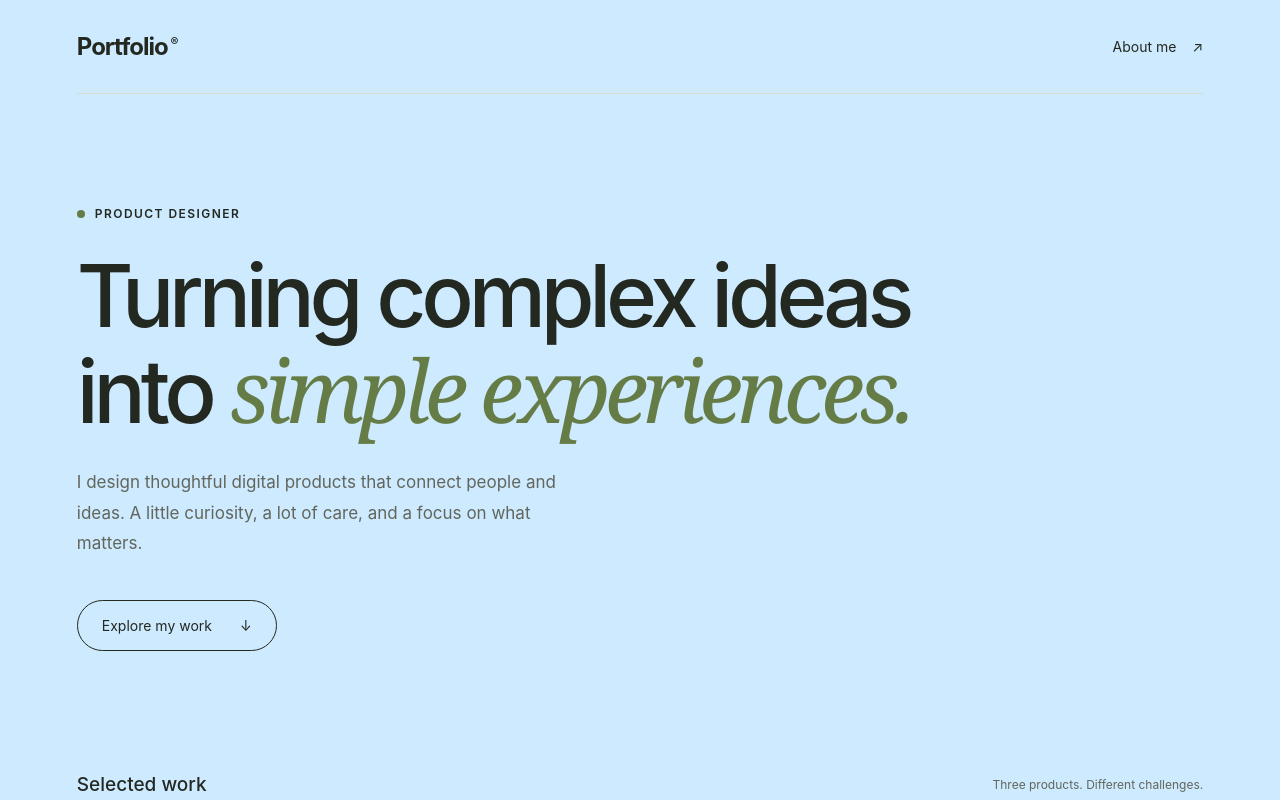
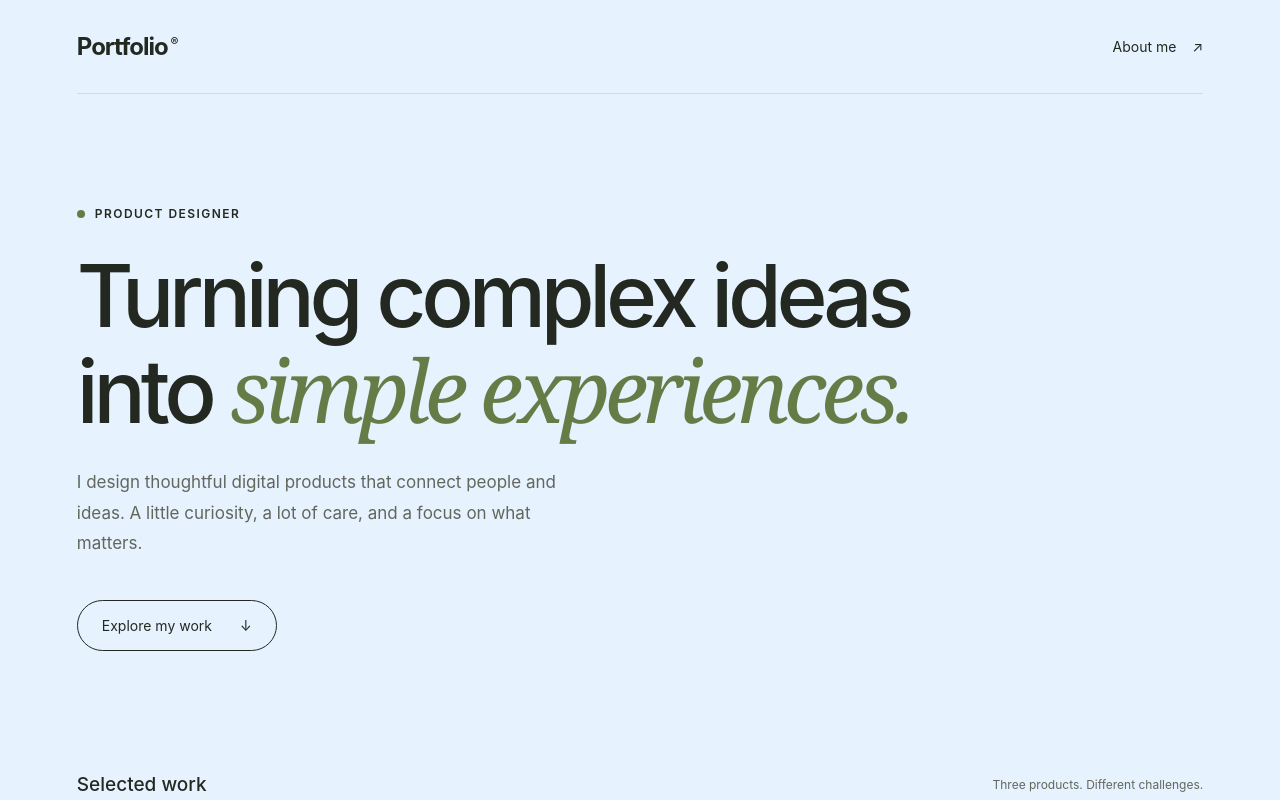
Before and after one commit to o-ants/portfolio-website, a React (Vite) app: page / in a window 1280 px wide. Shown: the top 800 px of the page. Built offline with nearby package versions, Linux system fonts and the light colour scheme.

Commit message:
Restore the previous page background

```diff
--- a/src/style.css
+++ b/src/style.css
@@ -1,7 +1,7 @@
 :root {
   font-family: Inter, ui-sans-serif, system-ui, -apple-system, BlinkMacSystemFont, "Segoe UI", sans-serif;
   color: #232820;
-  background: #cdeaff;
+  background: #e6f3ff;
   font-synthesis: none;
   text-rendering: optimizeLegibility;
   -webkit-font-smoothing: antialiased;
```
